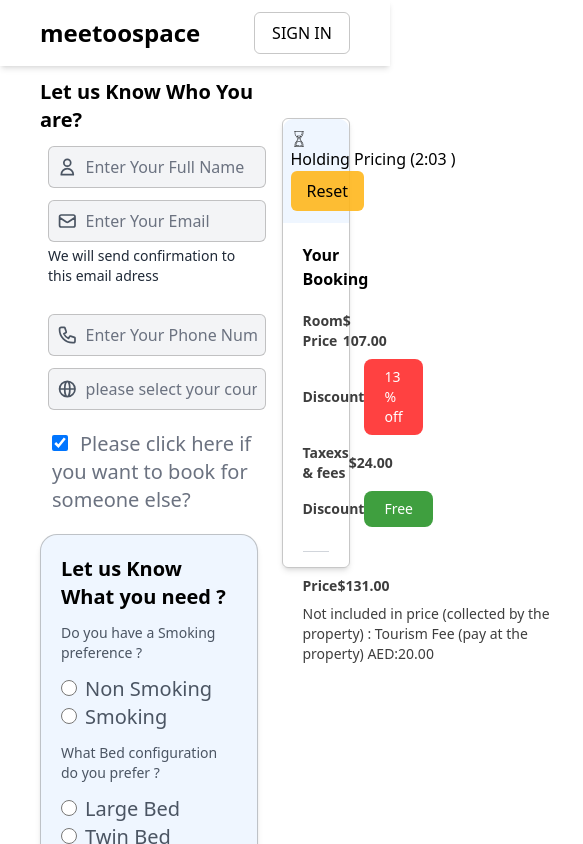
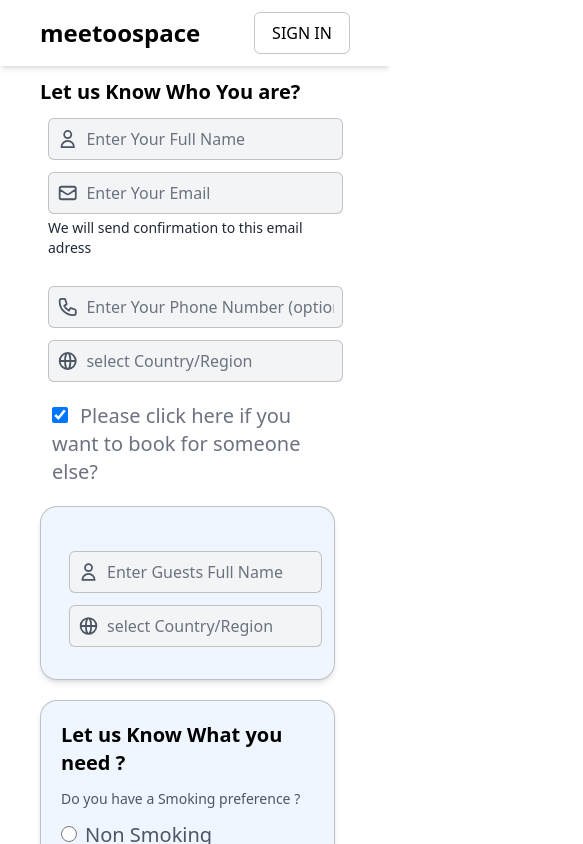
Before and after one commit to premshetty/metoospace, a Next.js app: page /form2 in a window 390 px wide. Both pictures are taken after a click on the checkbox 60 px from the left and 443 px from the top of the page. Shown: the top 844 px of the page, 583 px wide, since content can reach past the window. Built offline with nearby package versions, Linux system fonts and the light colour scheme.

Commit message:
book for guest

```diff
--- a/components/Booking2/BookingForm2.js
+++ b/components/Booking2/BookingForm2.js
@@ -4,7 +4,7 @@ import PriceCard2 from './PriceCard2'
 
 function BookingForm2() {
   return (
-    <div className="grid w-full grid-cols-4 gap-3 px-10 py-3">
+    <div className="grid w-full grid-cols-1 gap-3 px-10 py-3 md:grid-cols-4">
       <InputCointainer />
       <PriceCard2 />
     </div>
--- a/components/Booking2/InputCointainer.js
+++ b/components/Booking2/InputCointainer.js
@@ -1,7 +1,6 @@
-import React from 'react'
+import React, { useState } from 'react'
 import InputArea from './../Booking/InputArea'
 import WhatyouNeed from './../Booking/WhatyouNeed'
-import ButtonComponent from './../Booking/ButtonComponent'
 import {
   UserIcon,
   MailIcon,
@@ -9,6 +8,10 @@ import {
   PhoneIcon,
 } from '@heroicons/react/outline'
 function InputCointainer() {
+  const [guest, setguest] = useState(false)
+  const toggleGuest = () => {
+    setguest(!guest)
+  }
   return (
     <div className="col-span-3 w-[95%]">
       <form>
@@ -43,18 +46,37 @@ function InputCointainer() {
           <InputArea
             width="w-full md:w-[50%]"
             type="tel"
-            placeholder="please select your country"
+            placeholder="select Country/Region"
             icon={<GlobeAltIcon className="h-6 text-gray-600" />}
             required={false}
           />
         </div>
 
         <div className="mt-5 ml-3">
-          <input type="checkbox" className="h-4 w-4" />
+          <input type="checkbox" onChange={toggleGuest} className="h-4 w-4" />
           <label className="ml-3 text-xl text-gray-500">
             Please click here if you want to book for someone else?
           </label>
         </div>
+        {guest == true ? (
+          <div className="mt-5  h-auto w-full rounded-[17px] border-[1px] border-[#80808070] bg-blue-50 py-8 px-5 shadow-md">
+            <InputArea
+              width="w-full md:w-[50%]"
+              type="text"
+              placeholder="Enter Guests Full Name"
+              icon={<UserIcon className="h-6 text-gray-600" />}
+              required={true}
+            />
+            <InputArea
+              width="w-full md:w-[50%]"
+              type="tel"
+              placeholder="select Country/Region"
+              icon={<GlobeAltIcon className="h-6 text-gray-600" />}
+              required={false}
+            />
+          </div>
+        ) : null}
+
         <WhatyouNeed />
       </form>
     </div>
--- a/components/Booking2/PriceCard2.js
+++ b/components/Booking2/PriceCard2.js
@@ -3,10 +3,12 @@ import ButtonComponent from '../Booking/ButtonComponent'
 
 function PriceCard2() {
   return (
-    <div className="mt-10 h-[450px] w-full rounded-md border-[1px] border-[#80808070] shadow-md ">
-      <div className=" flex w-full  flex-wrap items-center justify-between rounded-t-[10px] bg-blue-50 px-2 py-3">
-        <img src="sandClock.svg " className="h-4 w-auto" alt="holding" />
-        <p className="whitespace-nowrap">Holding Pricing (2:03 ) </p>
+    <div className="mt-10 h-[460px]  w-full rounded-md border-[1px] border-[#80808070] shadow-md ">
+      <div className=" grid w-full grid-cols-1 flex-wrap content-center gap-5  rounded-t-[10px]  bg-blue-50 px-2 py-3 md:flex md:justify-between">
+        <div className="flex items-center">
+          <img src="sandClock.svg " className="h-4 w-auto" alt="holding" />
+          <p className="whitespace-nowrap">Holding Pricing (2:03 ) </p>
+        </div>
         <ButtonComponent name="Reset" />
       </div>
       <h3 className="p-5 font-bold  text-black"> Your Booking </h3>
@@ -38,7 +40,7 @@ function PriceCard2() {
           <p className="text-sm  font-bold text-[#000000c2]">Price</p>
           <p className="text-sm  font-bold text-[#000000c2]">$131.00</p>
         </div>
-        <div className=" flex w-[300px] items-center justify-between  px-5">
+        <div className=" flex w-[300px] items-center justify-between px-5 ">
           <p className="text-sm   text-[#000000c2]">
             Not included in price (collected by the property) : Tourism Fee (pay
             at the property) AED:20.00
```
